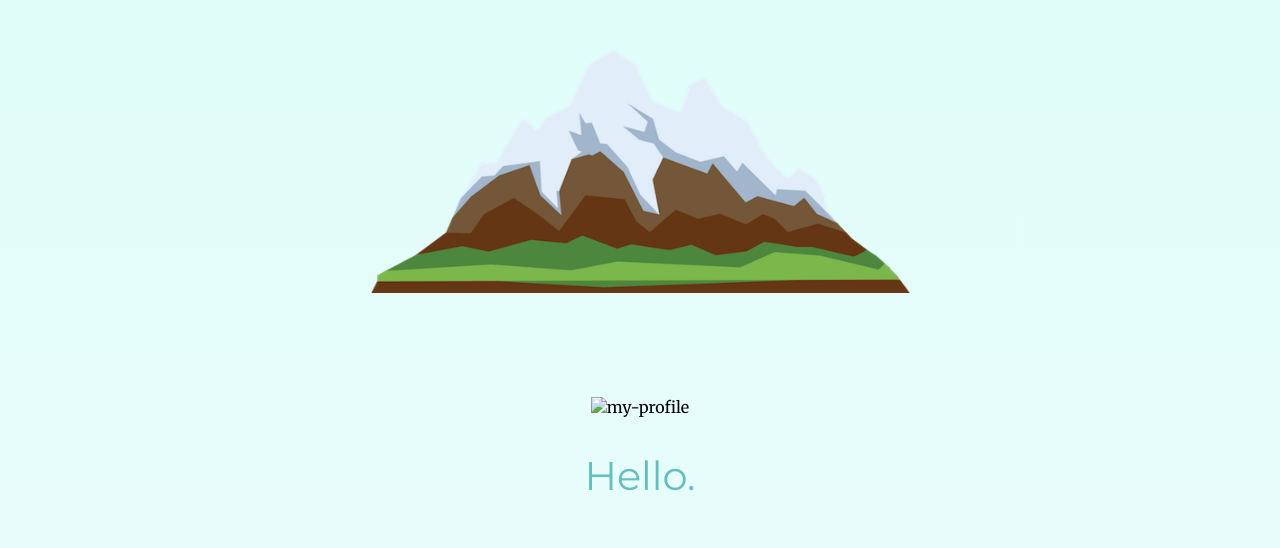
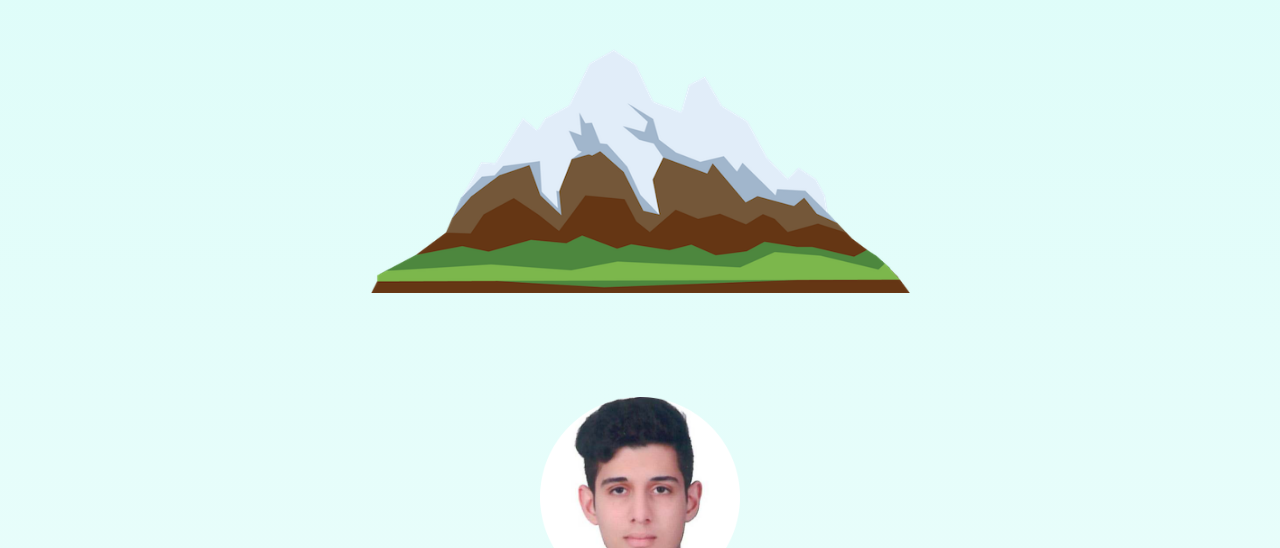
Before and after one commit to Beyondalegend/CSS-My-Site, a plain HTML site: page index.html in a window 1280 px wide. Shown: the part 404-952 px from the top of the page. Drawn offline with Linux system fonts and the light colour scheme; the site is published under a folder, as on GitHub Pages, so addresses that start at the root find nothing.

Commit message:
Update index.html

```diff
--- a/index.html
+++ b/index.html
@@ -27,7 +27,7 @@
 
   <div class="middle-container">
     <div class="profile">
-      <img class="my-profile-picture" src="/images/kamiab.png" alt="my-profile">
+      <img class="my-profile-picture" src="./images/kamiab.png" alt="my-profile">
       <h2>Hello.</h2>
       <br>
       <p class=ph-1>I'm a web developer and front-end programmer. I 💗 everything related to computer. </p>
```
